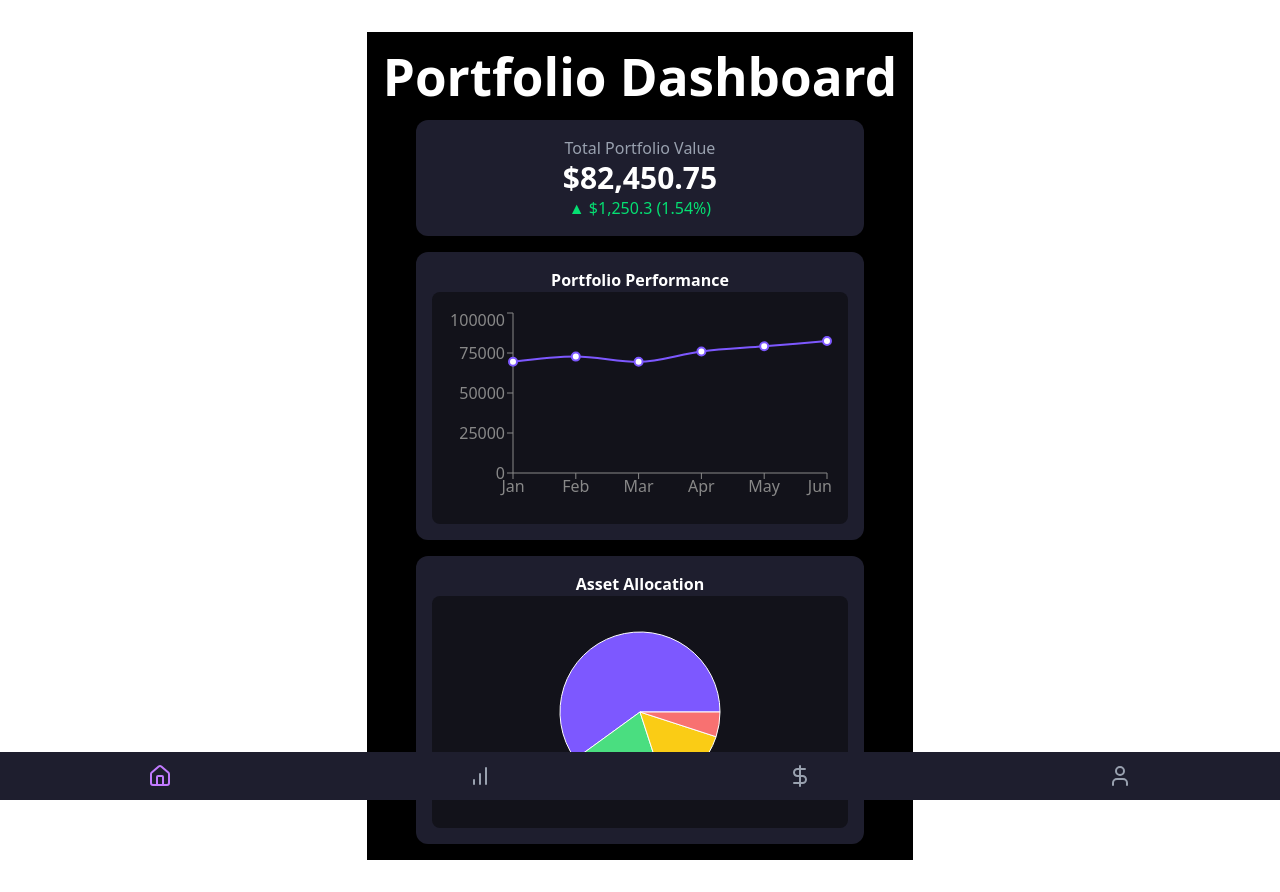
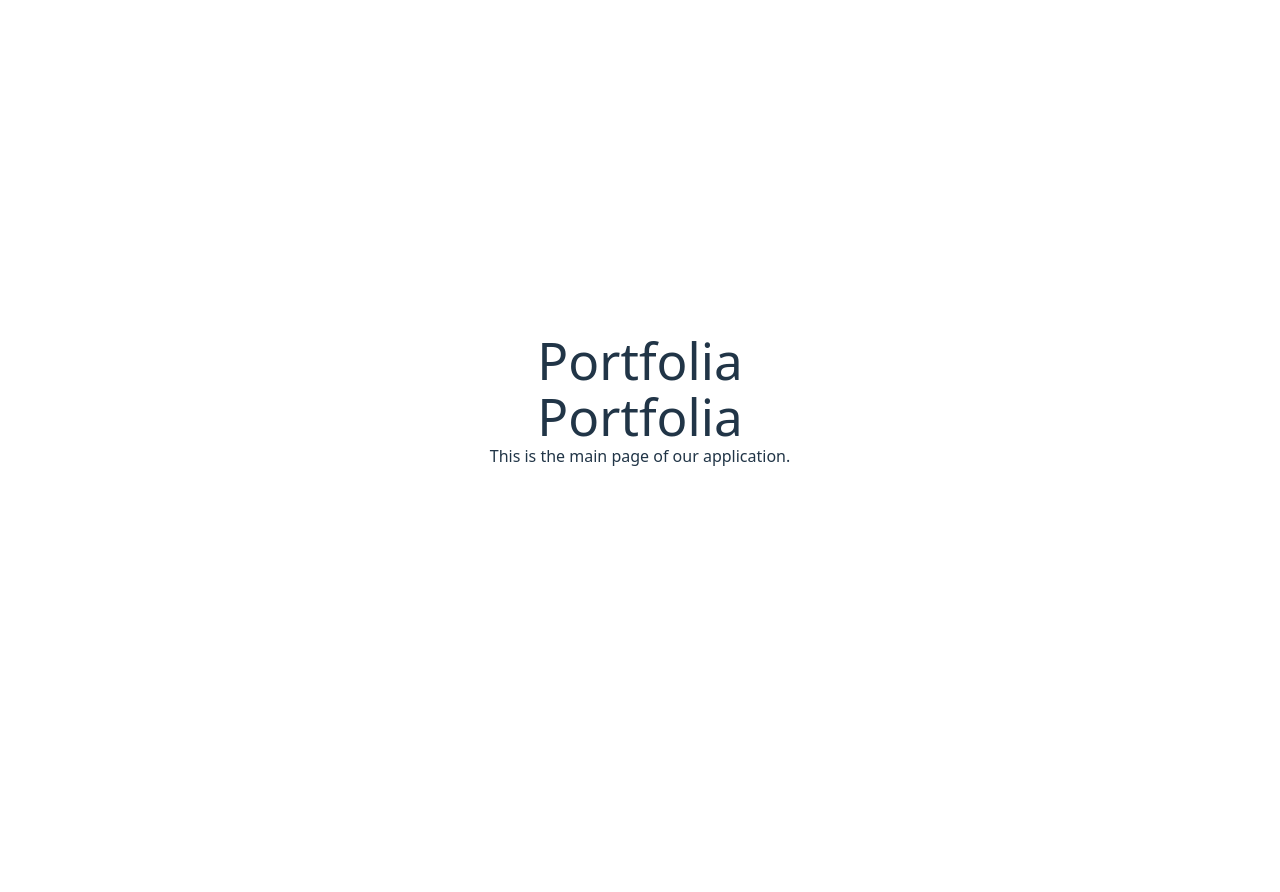
Before and after one commit to kkliro/soen357-portfolia, a React (Vite) app in the folder frontend/: page / in a window 1280 px wide. After the commit the page ends 800 px from the top, so only its background shows below. Built offline with nearby package versions, Linux system fonts and the light colour scheme.

Commit message:
Added components and assets folder

```diff
--- /dev/null
+++ b/frontend/src/components/HeaderComponent.jsx
@@ -0,0 +1,9 @@
+export default function HeaderComponent() {
+  return (
+    <header>
+      <h1>Portfolia</h1>
+      <nav>
+      </nav>
+    </header>
+  );
+}
--- a/frontend/src/pages/homePage.jsx
+++ b/frontend/src/pages/homePage.jsx
@@ -1,68 +1,11 @@
-import { LineChart, Line, XAxis, YAxis, Tooltip, ResponsiveContainer, PieChart, Pie, Cell } from "recharts";
-import { Home, BarChart, DollarSign, User } from "lucide-react";
-
-const portfolioData = [
-  { month: "Jan", value: 69500 },
-  { month: "Feb", value: 72738 },
-  { month: "Mar", value: 69500 },
-  { month: "Apr", value: 75975 },
-  { month: "May", value: 79213 },
-  { month: "Jun", value: 82450 },
-];
-
-const assetData = [
-  { name: "Stocks", value: 60, color: "#7D58FF" },
-  { name: "Crypto", value: 20, color: "#4ADE80" },
-  { name: "Bonds", value: 15, color: "#FACC15" },
-  { name: "Cash", value: 5, color: "#F87171" },
-];
+import HeaderComponent from '../components/HeaderComponent.jsx';
 
 export default function HomePage() {
   return (
-    <div className="bg-black text-white min-h-screen p-4 flex flex-col items-center">
-      <h1 className="text-2xl font-bold mb-4">Portfolio Dashboard</h1>
-
-      <div className="bg-[#1E1E2E] p-4 rounded-xl w-full max-w-md mb-4 text-center">
-        <p className="text-gray-400">Total Portfolio Value</p>
-        <h2 className="text-3xl font-bold">$82,450.75</h2>
-        <p className="text-green-400">▲ $1,250.3 (1.54%)</p>
-      </div>
-
-      <div className="bg-[#1E1E2E] p-4 rounded-xl w-full max-w-md mb-4">
-        <p className="font-bold">Portfolio Performance</p>
-        <div className="bg-[#12121A] p-4 rounded-lg">
-          <ResponsiveContainer width="100%" height={200}>
-            <LineChart data={portfolioData}>
-              <XAxis dataKey="month" stroke="#888" />
-              <YAxis stroke="#888" />
-              <Tooltip wrapperClassName="text-black" />
-              <Line type="monotone" dataKey="value" stroke="#7D58FF" strokeWidth={2} dot={{ r: 4 }} />
-            </LineChart>
-          </ResponsiveContainer>
-        </div>
-      </div>
-
-      <div className="bg-[#1E1E2E] p-4 rounded-xl w-full max-w-md">
-        <p className="font-bold">Asset Allocation</p>
-        <div className="bg-[#12121A] p-4 rounded-lg">
-          <ResponsiveContainer width="100%" height={200}>
-            <PieChart>
-              <Pie data={assetData} dataKey="value" nameKey="name" cx="50%" cy="50%" outerRadius={80}>
-                {assetData.map((entry, index) => (
-                  <Cell key={index} fill={entry.color} />
-                ))}
-              </Pie>
-            </PieChart>
-          </ResponsiveContainer>
-        </div>
-      </div>
-
-      <div className="fixed bottom-0 left-0 w-full bg-[#1E1E2E] flex justify-around py-3 text-gray-400">
-        <Home className="text-purple-400" />
-        <BarChart />
-        <DollarSign />
-        <User />
-      </div>
+    <div>
+      <HeaderComponent />
+      <h1>Portfolia</h1>
+      <p>This is the main page of our application.</p>
     </div>
   );
 }
```
